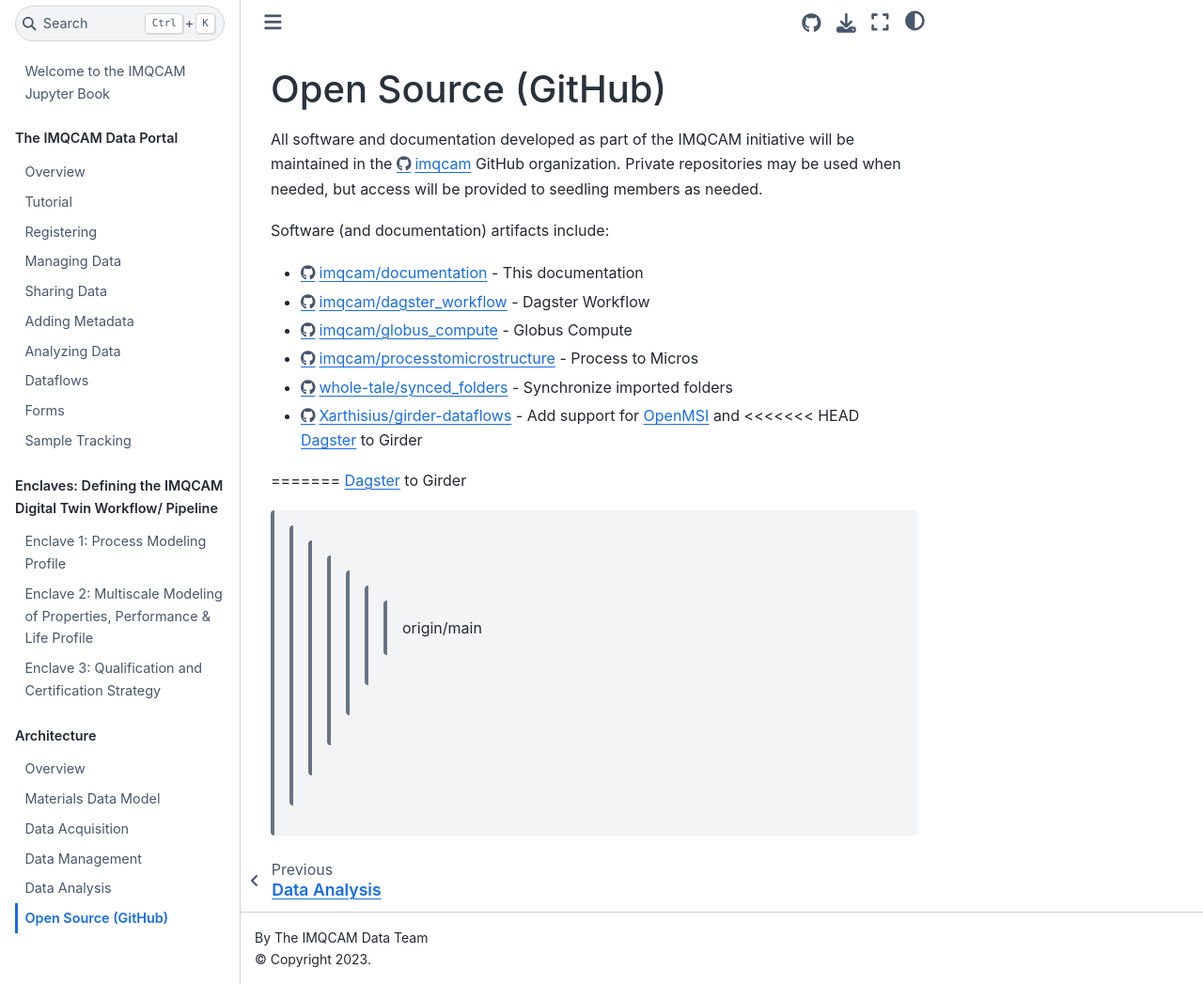
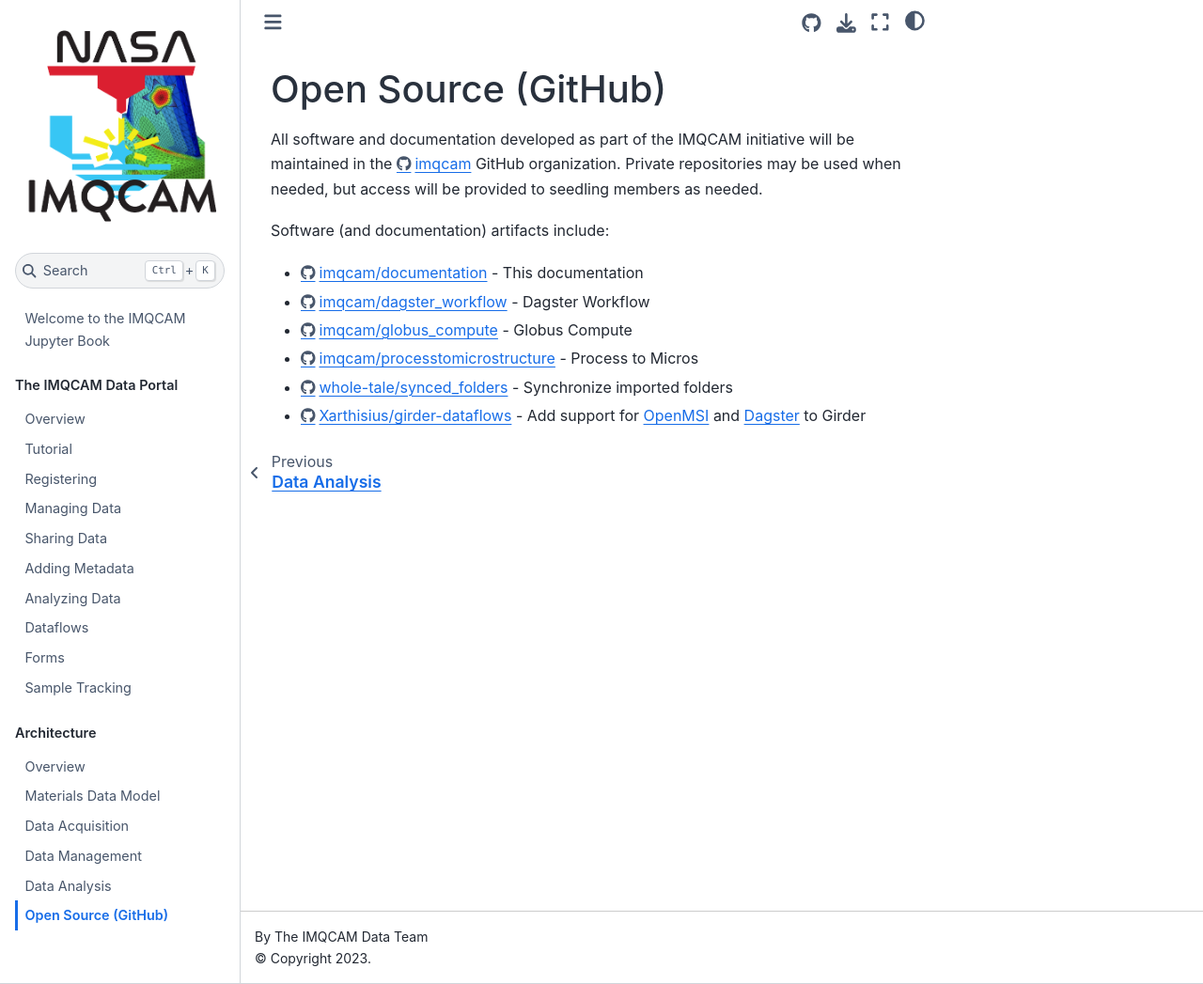
Before and after one commit to imqcam/documentation, a Jupyter Book: the page built from docs/infrastructure/github.md, in a window 1280 px wide and 1047 px high. Shown: the whole window at 94% size. Built offline with Jupyter Book 1.0.4 settings and Sphinx 7.4.7 and the Sphinx Book theme 1.1.4, drawn with Linux system fonts in a browser that asks for light colours.

Commit message:
Modified as per kacper comments

```diff
--- a/_toc.yml
+++ b/_toc.yml
@@ -19,11 +19,11 @@ parts:
     sections:
     - file: docs/users_guide/upload_forms
   - file: docs/users_guide/sample_tracker
-- caption: "Enclaves: Defining the IMQCAM Digital Twin Workflow/ Pipeline"
-  chapters:
-  - file: docs/enclaves/enclave 1 Processing/e1intro
-  - file: docs/enclaves/enclave 2 Multstructure Modeling/e2intro
-  - file: docs/enclaves/enclave 3 Qualification and Certification Strategy/e3intro
+# - caption: "Enclaves: Defining the IMQCAM Digital Twin Workflow/ Pipeline"
+#   chapters:
+#   - file: docs/enclaves/enclave1/e1intro
+#   - file: docs/enclaves/enclave2/e2intro
+#   - file: docs/enclaves/enclave3/e3intro
 # - caption: Administrator's Guide
 #   chapters:
 #   - file: docs/admin/overview
--- a/docs/infrastructure/github.md
+++ b/docs/infrastructure/github.md
@@ -14,9 +14,4 @@ Software (and documentation) artifacts include:
 * https://github.com/whole-tale/synced_folders - Synchronize imported folders
 * https://github.com/Xarthisius/girder-dataflows - Add support for
   [OpenMSI](https://github.com/openmsi/openmsistream) and
-<<<<<<< HEAD
   [Dagster](https://dagster.io/) to Girder
-
-=======
-  [Dagster](https://dagster.io/) to Girder
->>>>>>> origin/main
```
Also changed, not shown: docs/users_guide/manage.md (+10 -10 lines), docs/enclaves/enclave1/e1intro.md (renamed from docs/enclaves/enclave 1 Processing/e1intro.md), docs/enclaves/enclave1/images/alignment_example.jpg (renamed from docs/enclaves/enclave 1 Processing/images/alignment_example.jpg), docs/enclaves/enclave2/e2intro.md (renamed from docs/enclaves/enclave 2 Multstructure Modeling/e2intro.md), docs/enclaves/enclave3/e3intro.md (renamed from docs/enclaves/enclave 3 Qualification and Certification Strategy/e3intro.md), docs/enclaves/enclave3/images/birdshot-data-mgmt.png (renamed from docs/enclaves/enclave 3 Qualification and Certification Strategy/images/birdshot-data-mgmt.png), docs/enclaves/enclave3/images/birdshot-ni-example.png (renamed from docs/enclaves/enclave 3 Qualification and Certification Strategy/images/birdshot-ni-example.png), docs/enclaves/enclave3/images/birdshot-overview.png (renamed from docs/enclaves/enclave 3 Qualification and Certification Strategy/images/birdshot-overview.png), docs/enclaves/enclave3/images/ded-folder-structure.png (renamed from docs/enclaves/enclave 3 Qualification and Certification Strategy/images/ded-folder-structure.png), docs/enclaves/enclave3/images/vam-folder-structure.png (renamed from docs/enclaves/enclave 3 Qualification and Certification Strategy/images/vam-folder-structure.png), 1 other file.
